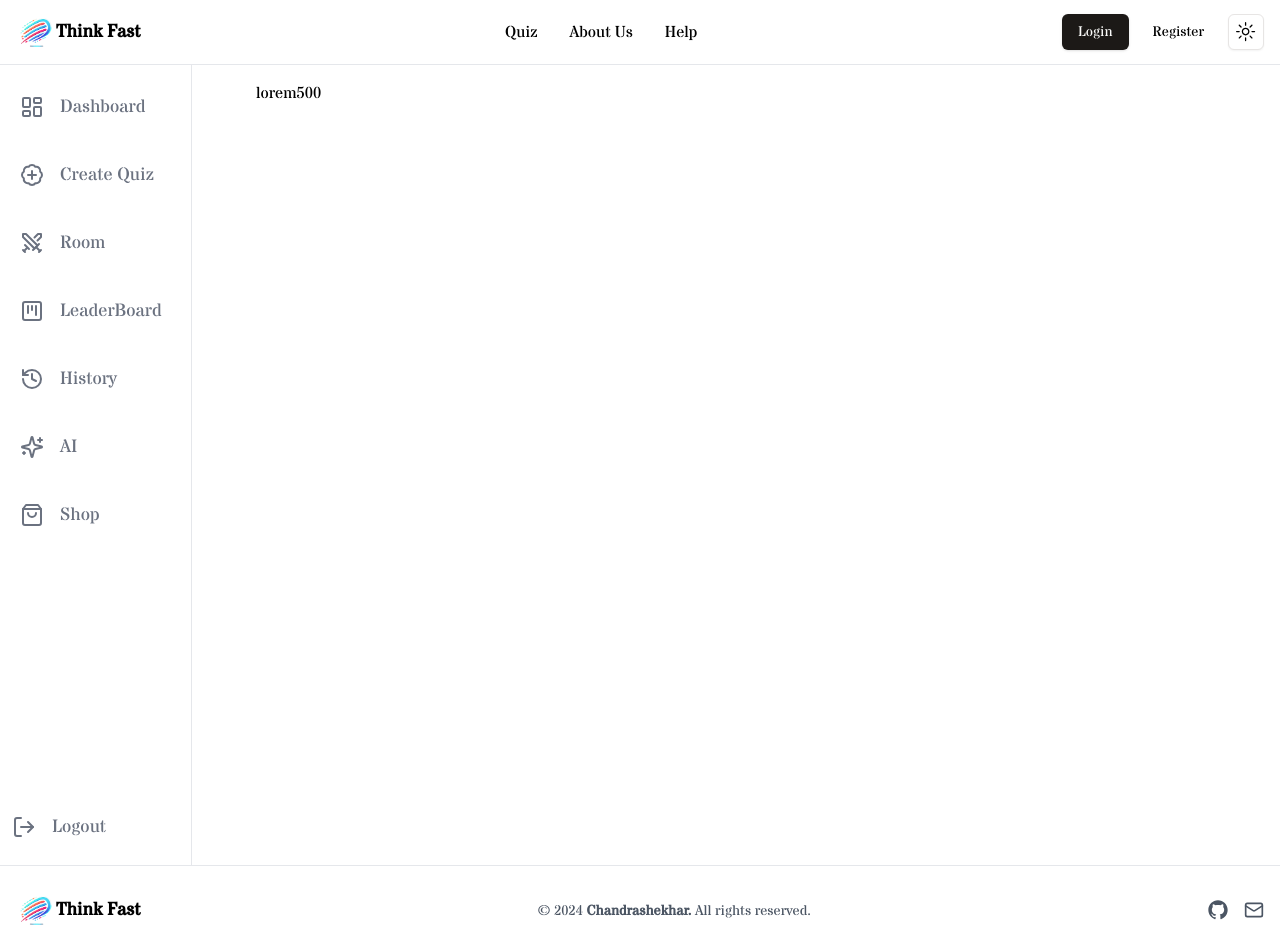
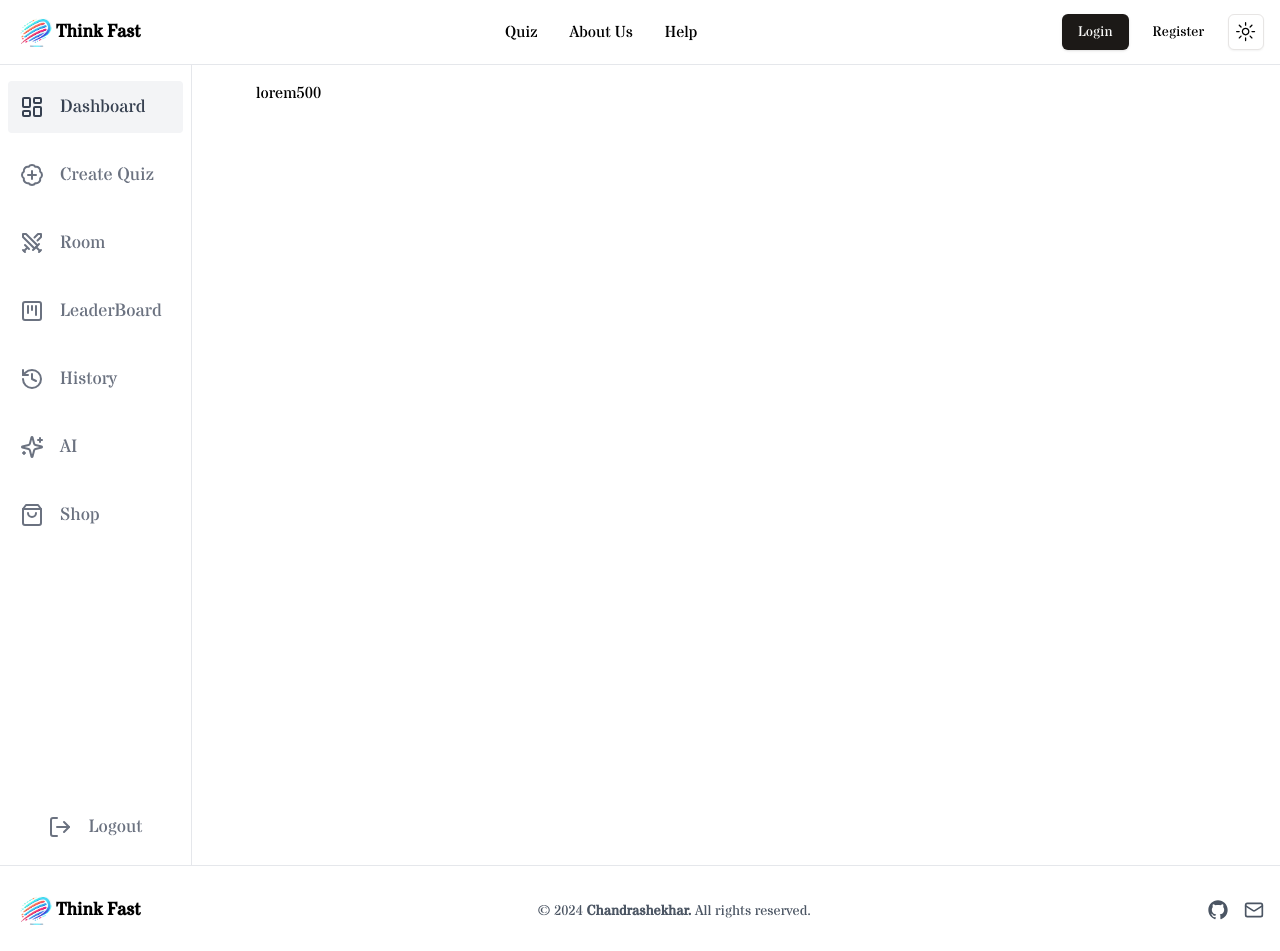
Before and after one commit to StarDust130/ThinkFast, a Next.js app: page /dashboard in a window 1280 px wide. Shown: the top 951 px of the page. Built offline with nearby package versions, Linux system fonts and the light colour scheme; no server answers.

Commit message:
Refactor Sidebar component: Update styles and add current path highlighting

```diff
--- a/src/components/elements/Sidebar.tsx
+++ b/src/components/elements/Sidebar.tsx
@@ -12,9 +12,13 @@ import {
 import Link from "next/link";
 import { useClerk } from "@clerk/nextjs";
 import { Button } from "../ui/button";
+import { usePathname } from "next/navigation";
 
 const Sidebar = () => {
   const { signOut } = useClerk();
+  const currentPath = usePathname();
+
+  console.log(currentPath);
 
   return (
     <>
@@ -23,59 +27,88 @@ const Sidebar = () => {
         <div className="flex-grow mt-4 px-2 space-y-4">
           <Link
             href="/dashboard"
-            className="flex items-center p-3 dark:text-white text-gray-500 dark:hover:bg-gray-700 hover:bg-gray-100 hover:text-gray-700 transition-all duration-300 rounded"
+            className={`flex items-center p-3 dark:text-white text-gray-500 dark:hover:bg-gray-700 hover:bg-gray-100 hover:text-gray-700 transition-all duration-300 rounded ${
+              currentPath === "/dashboard"
+                ? "bg-gray-100 text-gray-700 dark:bg-gray-700"
+                : ""
+            }`}
           >
             <LayoutDashboard className="h-6 w-6" />
             <span className="ml-4 text-lg">Dashboard</span>
           </Link>
           <Link
             href="/quiz/create-quiz"
-            className="flex items-center p-3 dark:text-white text-gray-500 dark:hover:bg-gray-700 hover:bg-gray-100 hover:text-gray-700 transition-all duration-300 rounded"
+            className={`flex items-center p-3 dark:text-white text-gray-500 dark:hover:bg-gray-700 hover:bg-gray-100 hover:text-gray-700 transition-all duration-300 rounded ${
+              currentPath === "/quiz/create-quiz"
+                ? "bg-gray-100 text-gray-700 dark:bg-gray-700"
+                : ""
+            }`}
           >
             <BadgePlus className="h-6 w-6" />
             <span className="ml-4 text-lg">Create Quiz</span>
           </Link>
           <Link
             href="/quiz/123"
-            className="flex items-center p-3 dark:text-white text-gray-500 dark:hover:bg-gray-700 hover:bg-gray-100 hover:text-gray-700 transition-all duration-300 rounded"
+            className={`flex items-center p-3 dark:text-white text-gray-500 dark:hover:bg-gray-700 hover:bg-gray-100 hover:text-gray-700 transition-all duration-300 rounded ${
+              currentPath === "/quiz/123"
+                ? "bg-gray-100 text-gray-700 dark:bg-gray-700"
+                : ""
+            }`}
           >
             <Swords className="h-6 w-6" />
             <span className="ml-4 text-lg">Room</span>
           </Link>
           <Link
-            href="/quiz/123"
-            className="flex items-center p-3 dark:text-white text-gray-500 dark:hover:bg-gray-700 hover:bg-gray-100 hover:text-gray-700 transition-all duration-300 rounded"
+            href="/leaderboard"
+            className={`flex items-center p-3 dark:text-white text-gray-500 dark:hover:bg-gray-700 hover:bg-gray-100 hover:text-gray-700 transition-all duration-300 rounded ${
+              currentPath === "/leaderboard"
+                ? "bg-gray-100 text-gray-700 dark:bg-gray-700"
+                : ""
+            }`}
           >
             <SquareKanban className="h-6 w-6" />
             <span className="ml-4 text-lg">LeaderBoard</span>
           </Link>
           <Link
             href="/history"
-            className="flex items-center p-3 dark:text-white text-gray-500 dark:hover:bg-gray-700 hover:bg-gray-100 hover:text-gray-700 transition-all duration-300 rounded"
+            className={`flex items-center p-3 dark:text-white text-gray-500 dark:hover:bg-gray-700 hover:bg-gray-100 hover:text-gray-700 transition-all duration-300 rounded ${
+              currentPath === "/history"
+                ? "bg-gray-100 text-gray-700 dark:bg-gray-700"
+                : ""
+            }`}
           >
             <History className="h-6 w-6" />
             <span className="ml-4 text-lg">History</span>
           </Link>
           <Link
             href="/ai"
-            className="flex items-center p-3 dark:text-white text-gray-500 dark:hover:bg-gray-700 hover:bg-gray-100 hover:text-gray-700 transition-all duration-300 rounded"
+            className={`flex items-center p-3 dark:text-white text-gray-500 dark:hover:bg-gray-700 hover:bg-gray-100 hover:text-gray-700 transition-all duration-300 rounded ${
+              currentPath === "/ai"
+                ? "bg-gray-100 text-gray-700 dark:bg-gray-700"
+                : ""
+            }`}
           >
             <Sparkles className="h-6 w-6" />
             <span className="ml-4 text-lg">AI</span>
           </Link>
           <Link
             href="/shop"
-            className="flex items-center p-3 dark:text-white text-gray-500 dark:hover:bg-gray-700 hover:bg-gray-100 hover:text-gray-700 transition-all duration-300 rounded"
+            className={`flex items-center p-3 dark:text-white text-gray-500 dark:hover:bg-gray-700 hover:bg-gray-100 hover:text-gray-700 transition-all duration-300 rounded ${
+              currentPath === "/shop"
+                ? "bg-gray-100 text-gray-700 dark:bg-gray-700"
+                : ""
+            }`}
           >
             <ShoppingBag className="h-6 w-6" />
             <span className="ml-4 text-lg">Shop</span>
           </Link>
         </div>
-        <div className="mt-4 mb-5">
+        <div className="mt-4 mb-5 flex justify-start items-center">
           <Button
             variant={"ghost"}
             onClick={() => signOut()}
-            className="flex items-center p-3 dark:text-white text-gray-500 dark:hover:bg-gray-700 hover:bg-gray-100 hover:text-gray-700 transition-all duration-300 rounded"
+            className={`flex items-center p-3 dark:text-white text-gray-500 w-full  hover:text-gray-700 transition-all duration-300 rounded
+             `}
           >
             <LogOut className="h-6 w-6" />
             <span className="ml-4 text-lg">Logout</span>
```
